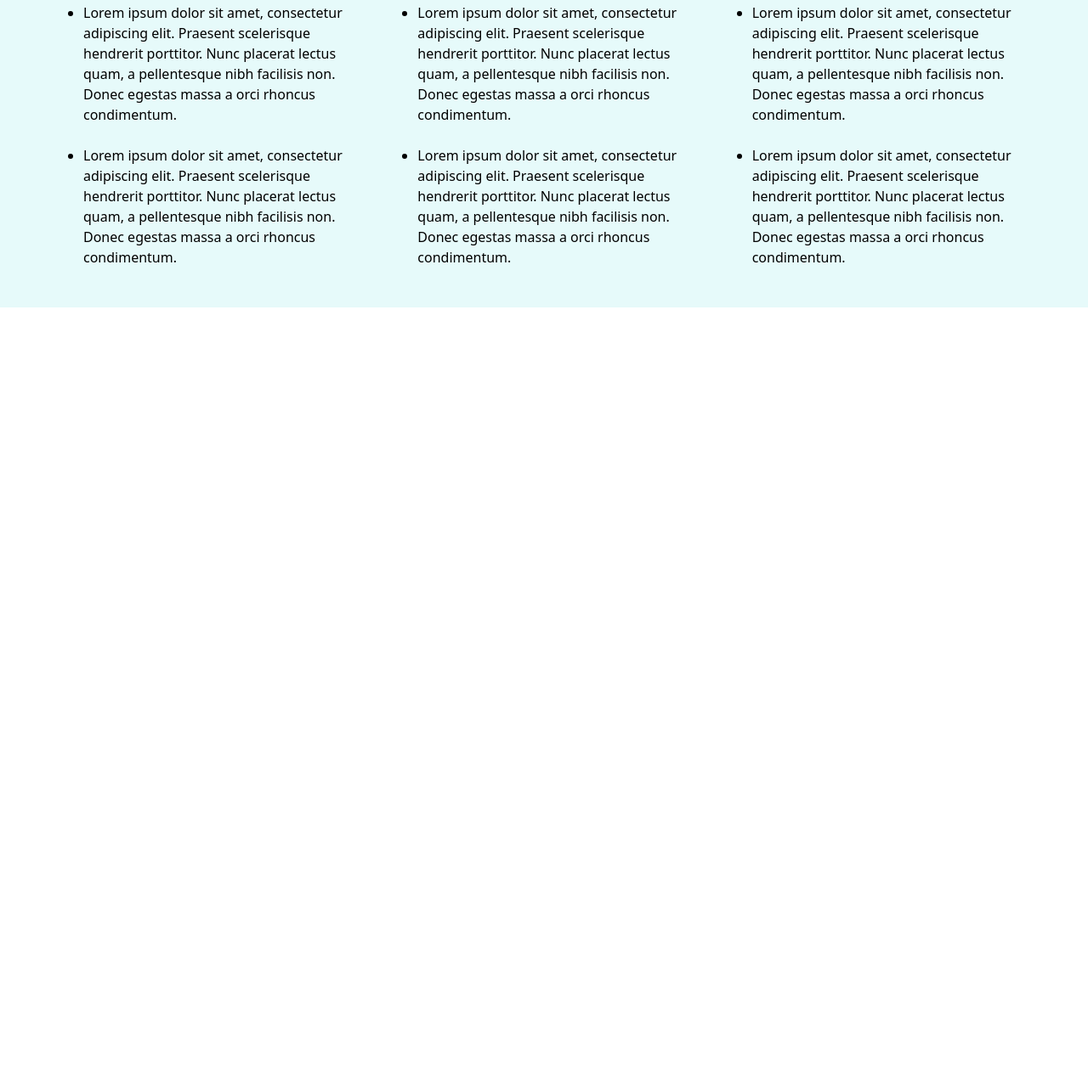
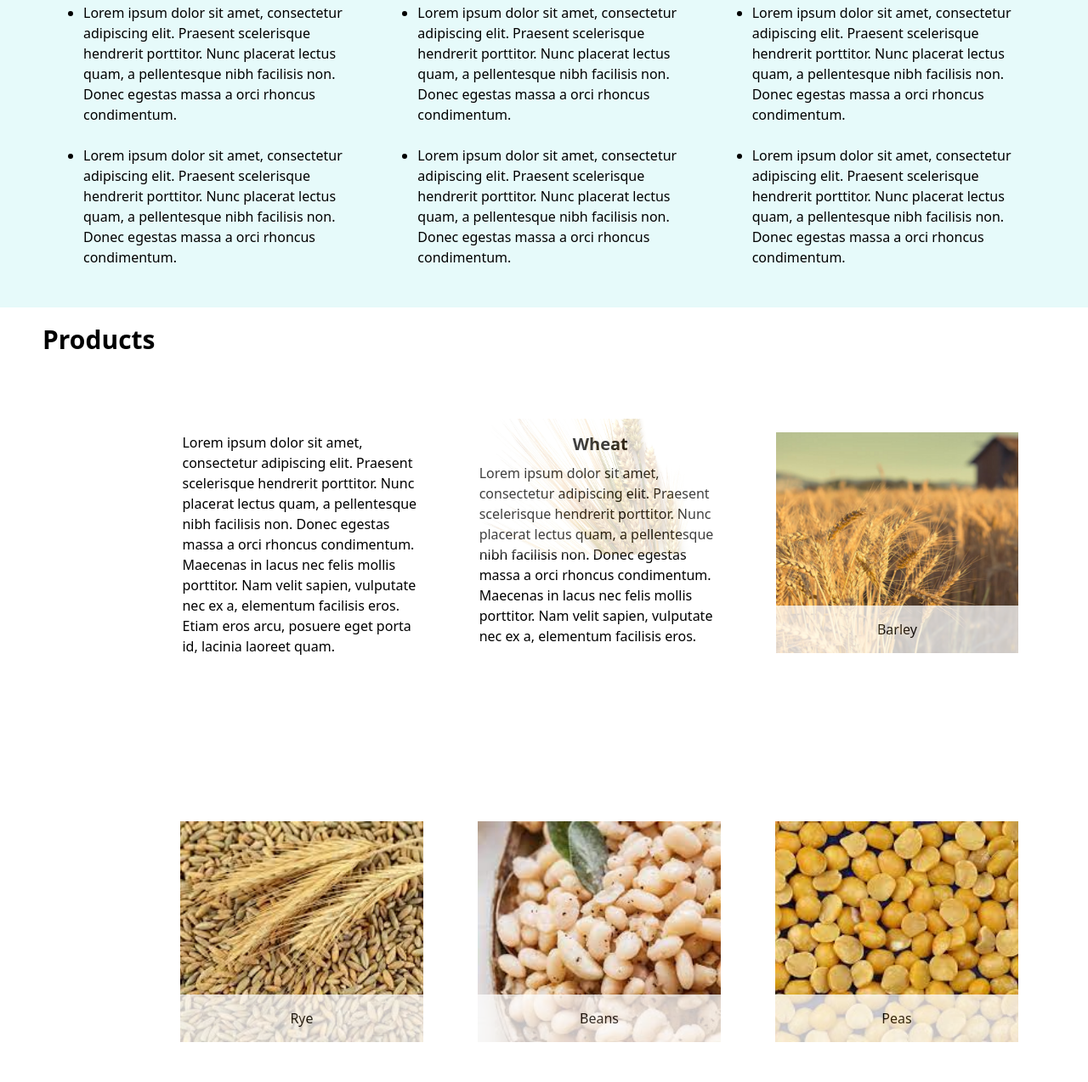
Before and after one commit to TasosStylianou/Wheat_website, a plain HTML site: page index.html in a window 1280 px wide. Shown: the part 1808-3082 px from the top of the page at 85% size. Before the commit the page ends 2170 px from the top, so only its background shows below. Drawn offline with nearby package versions, Linux system fonts and the light colour scheme.

Commit message:
Products section

```diff
--- a/index.html
+++ b/index.html
@@ -127,7 +127,65 @@
         </div>
     </div>
 </div>
+<div class="flex products">
+        <h1 class=" font-bold " style="font-size: 30px">Products</h1>
+    <div class="w-1/3 p-8" style="margin-top: 100px">
+        <p>
+            Lorem ipsum dolor sit amet, consectetur adipiscing elit. Praesent scelerisque hendrerit porttitor.
+            Nunc placerat lectus quam, a pellentesque nibh facilisis non.
+            Donec egestas massa a orci rhoncus condimentum.
+            Maecenas in lacus nec felis mollis porttitor.
+            Nam velit sapien, vulputate nec ex a, elementum facilisis eros.
+            Etiam eros arcu, posuere eget porta id, lacinia laoreet quam.
+        </p>
+    </div>
 
+    <div class="w-1/3 p-8 relative" style="margin-top: 100px">
+        <div class="clear-both flex items-start justify-center mt-auto" >
+            <h3 class="text-xl font-semibold mb-2">Wheat</h3>
+        </div>
+        <div class="clear-both"> <!-- Wrap the <p> element in a new container -->
+            <p>
+                Lorem ipsum dolor sit amet, consectetur adipiscing elit. Praesent scelerisque hendrerit porttitor.
+                Nunc placerat lectus quam, a pellentesque nibh facilisis non.
+                Donec egestas massa a orci rhoncus condimentum.
+                Maecenas in lacus nec felis mollis porttitor.
+                Nam velit sapien, vulputate nec ex a, elementum facilisis eros.
+            </p>
+        </div>
+        <div class="bg-cover bg-center h-40 mt-4 absolute inset-0 opacity-25" style="background-image: url('images/image2.png');"></div>
+    </div>
+
+    <div class="w-1/3 p-8" style="margin-top: 100px">
+        <div class="relative">
+            <img src="images/image1.png" alt="Image" class="w-full h-full object-cover" style="height: 260px"/>
+            <p class="absolute bottom-0 left-0 right-0 p-4 bg-white text-black opacity-75 text-center">Barley</p>
+        </div>
+    </div>
+
+</div>
+<div class="flex products" style="margin-left: 130px">
+<div class="w-1/3 p-8" style="margin-top: 100px">
+    <div class="relative">
+        <img src="images/rye.jpg" alt="Image" class="w-full h-full object-cover " style="height: 260px"/>
+        <p class="absolute bottom-0 left-0 right-0 p-4 bg-white text-black opacity-75 text-center">Rye</p>
+    </div>
+</div>
+
+<div class="w-1/3 p-8 relative" style="margin-top: 100px">
+    <div class="relative">
+        <img src="images/beans.jpg" alt="Image" class="w-full h-full object-cover" style="height: 260px"/>
+        <p class="absolute bottom-0 left-0 right-0 p-4 bg-white text-black opacity-75 text-center">Beans</p>
+    </div>
+</div>
+
+    <div class="w-1/3 p-8" style="margin-top: 100px">
+        <div class="relative">
+            <img src="images/peas.jpg" alt="Image" class="w-full h-full object-cover" style="height: 260px"/>
+            <p class="absolute bottom-0 left-0 right-0 p-4 bg-white text-black opacity-75 text-center">Peas</p>
+        </div>
+    </div>
+</div>
 
 </body>
 </html>
--- a/style.css
+++ b/style.css
@@ -1,4 +1,4 @@
-.menu , .about_us , .services {
+.menu , .about_us , .services , .products {
     padding: 15px 50px 15px 50px;
     color: black;
 }
```
Also changed, not shown: images/beans.jpg (added), images/peas.jpg (added), images/rye.jpg (added).
